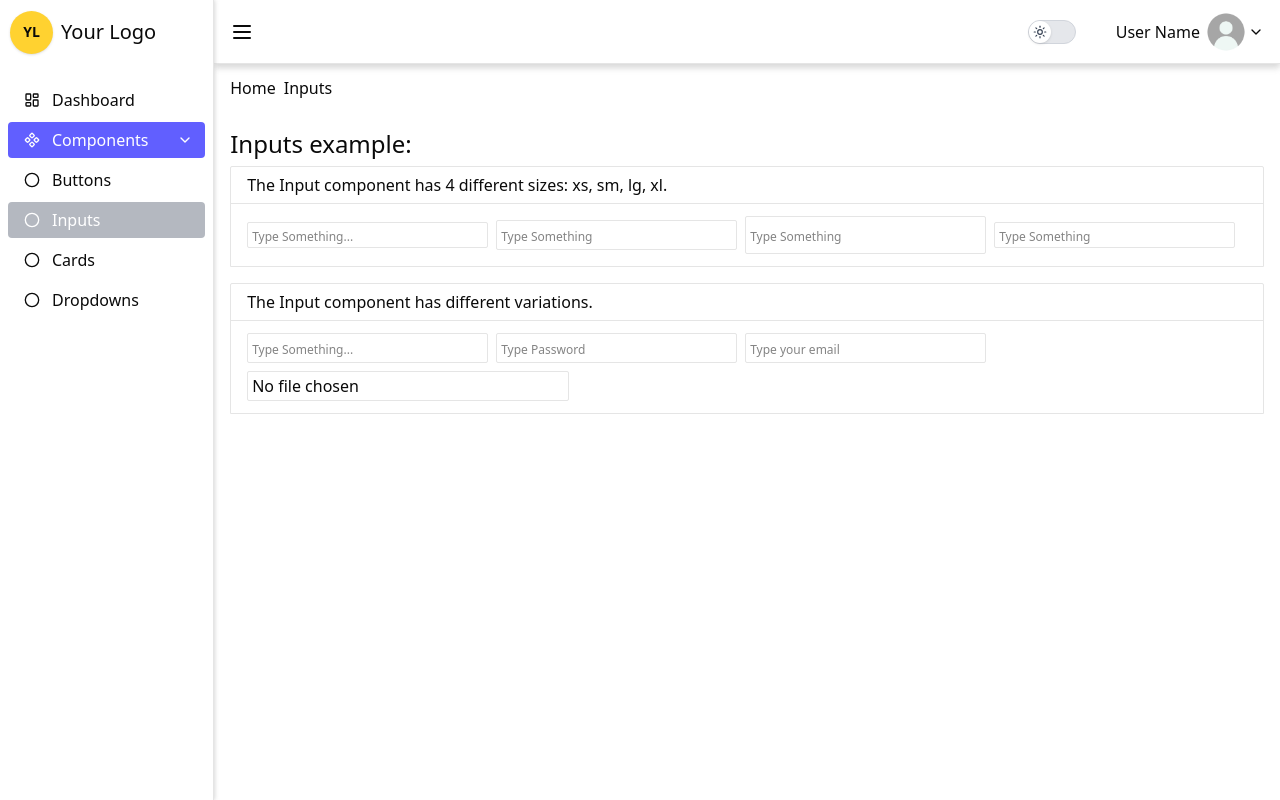
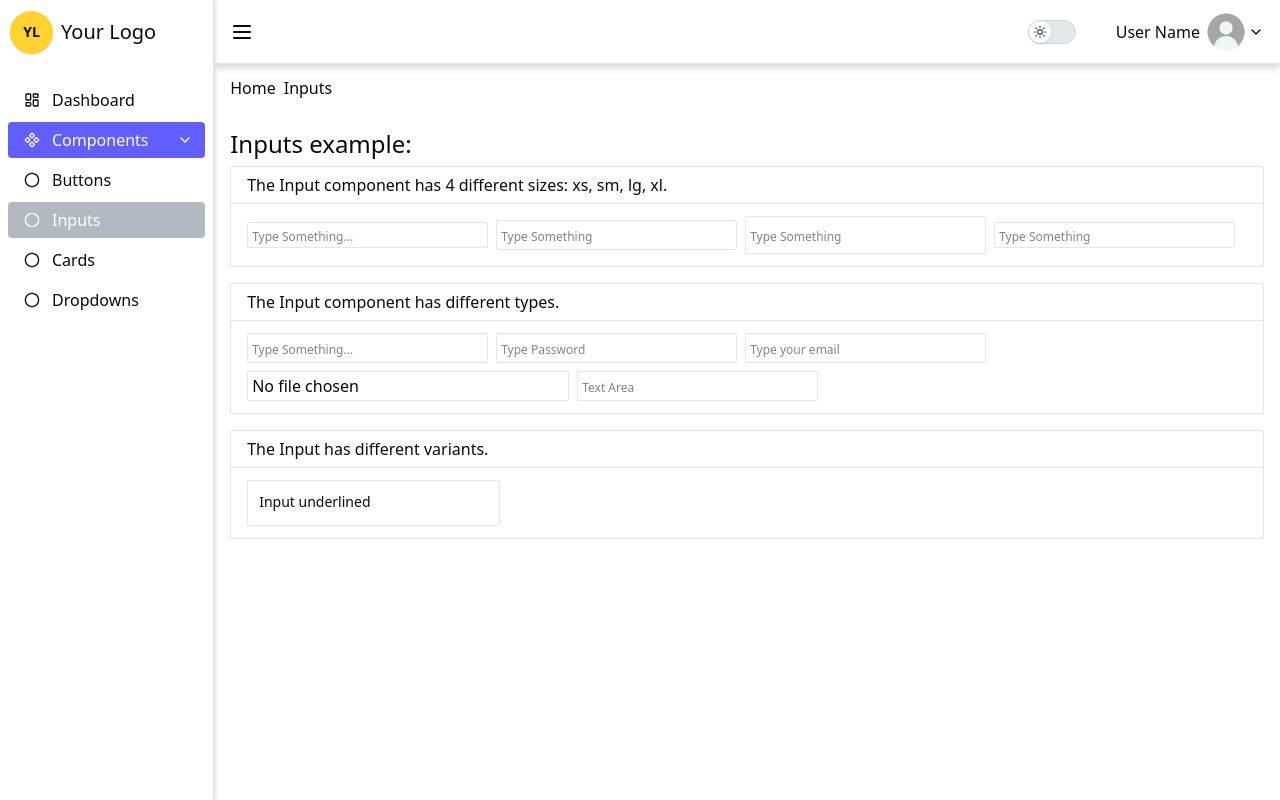
Before and after one commit to arthurHisao/Nextjs-my-own-component, a Next.js app: page /components/inputs in a window 1280 px wide. Built offline with nearby package versions, Linux system fonts and the light colour scheme.

Commit message:
Input component added new variant

```diff
--- a/src/app/components/inputs/page.tsx
+++ b/src/app/components/inputs/page.tsx
@@ -16,12 +16,20 @@ export default function Page() {
             </div>
 
             <div className='grid grid-rows-[auto] flex-wrap items-center dark:bg-[#19222e] rounded-t-xs border dark:border-[#19222e] dark:shadow-lg/35 shadow-[#19222e] mt-4'>
-                <div className='col-span-full px-4 h-full py-1.5 rounded-t-xs border-b'>The Input component has different variations.</div>
+                <div className='col-span-full px-4 h-full py-1.5 rounded-t-xs border-b'>The Input component has different types.</div>
                 <div className='px-4 py-3 flex gap-2 items-center flex-wrap'>
                     <Input placeholder="Type Something..."/>
                     <Input placeholder="Type Password" type="password"/>
                     <Input placeholder="Type your email" type="email"/>
                     <Input placeholder="Select file" type="file"/>
+                    <Input placeholder="Text Area" type="textarea"/>
+                </div>
+            </div>
+
+            <div className='grid grid-rows-[auto] flex-wrap items-center dark:bg-[#19222e] rounded-t-xs border dark:border-[#19222e] dark:shadow-lg/35 shadow-[#19222e] mt-4'>
+                <div className='col-span-full px-4 h-full py-1.5 rounded-t-xs border-b'>The Input has different variants.</div>
+                <div className='px-4 py-3 flex gap-2 items-center flex-wrap'>
+                    <Input placeholder="Input underlined" variant='underlined'/>
                 </div>
             </div>
         </div>
--- a/src/components/Input/index.tsx
+++ b/src/components/Input/index.tsx
@@ -1,7 +1,10 @@
-import { useId } from "react"
+'use client'
+
+import { useId, useRef, useState } from "react"
 
 interface Input {
   type?: string
+  variant?: string
   size?: string
   placeholder?: string
 }
@@ -10,14 +13,26 @@ interface InputTypes {
   [key: string]: string
 }
 
-function Input({ size = 'sm', type = 'text', placeholder }: Input) {
+interface Variant {
+  [key: string]: string
+}
+
+function Input({ variant, size = 'sm', type = 'text', placeholder }: Input) {
   const componentId = useId()
+
+  const inputRef = useRef<HTMLInputElement>(null)
+  const [isFocused, setIsFocused] = useState(false)
 
   const InputTypes: InputTypes = {
     text: 'text',
     password: 'password',
     email: 'email',
     file: 'file'
+  }
+
+  const styles: Variant = {
+    underlined: 'underlined',
+    filled: 'filled',
   }
 
   const sizes = {
@@ -28,19 +43,18 @@ function Input({ size = 'sm', type = 'text', placeholder }: Input) {
     xl: '2'
   }
 
-  return (
-    <div className="relative">
-      { InputTypes[type] === 'file' ? (
-        <>
-          {/* <label
-            htmlFor={componentId}
-            className={`
-              ${sizes ? `py-${sizes[size as keyof typeof sizes]}` : 'py-0.5'}
-              peer border rounded-xs px-1 outline-0 focus:ring-2 ring-blue-500/40 transition-all focus:border-blue-500 placeholder:text-xs block
-            `}
-          >
-            { placeholder }
-          </label> */}
+  const handleFocus = () => {
+    setIsFocused(true)
+  }
+
+  const handleBlur = () => {
+    setIsFocused(false)
+  }
+
+
+  if (InputTypes[type] === 'file') {
+    return (
+      <>
           <input
             type={InputTypes[type]}
             id={componentId}
@@ -50,18 +64,54 @@ function Input({ size = 'sm', type = 'text', placeholder }: Input) {
               file:hidden
             `}
           />
-        </>
-      ): (
+      </>
+    )
+  }
+
+  const [hasValue, setHasValue] = useState(false)
+
+  const handleChange = (e: React.ChangeEvent<HTMLInputElement>) => {
+    setHasValue(e.target.value.length > 0)
+  }
+
+  if (variant) {
+    return (
+      <div className="relative">
         <input
           type={InputTypes[type]}
           id={componentId}
+          ref={inputRef}
           className={`
-            ${sizes ? `py-${sizes[size as keyof typeof sizes]}` : 'py-0.5'}
-            peer border rounded-xs px-1 outline-0 focus:ring-2 ring-blue-500/40 transition-all focus:border-blue-500 placeholder:text-xs
+            py-2.5
+            peer border rounded-xs px-2.5 outline-0 focus:ring-2 ring-blue-500/40 transition-all placeholder:text-xs block placeholder-transparent
+            dark:focus:bg-[#19222e] focus:border-0 focus:outline-none select-none
           `}
+          onFocus={handleFocus}
+          onBlur={handleBlur}
+          onChange={handleChange}
           placeholder={placeholder}
         />
-      )}
+        <label className={`
+            absolute pointer-events-none transition-all select-none
+            ${(isFocused || hasValue) ? '-top-1.5 text-xs px-1 dark:bg-[#19222e] bg-white ml-1.5' : 'top-0 px-3 py-3 text-sm z-10'}
+        `}>
+          {placeholder}
+        </label>
+      </div>
+    )
+  }
+
+  return (
+    <div className="relative">
+      <input
+        type={InputTypes[type]}
+        id={componentId}
+        className={`
+          ${sizes ? `py-${sizes[size as keyof typeof sizes]}` : 'py-0.5'}
+          peer border rounded-xs px-1 outline-0 focus:ring-2 ring-blue-500/40 transition-all focus:border-blue-500 placeholder:text-xs
+        `}
+        placeholder={placeholder}
+      />
     </div>
   )
 }
```
